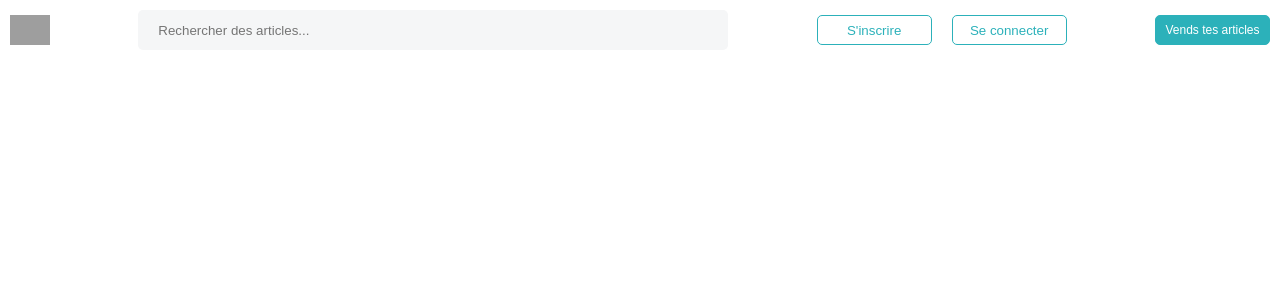
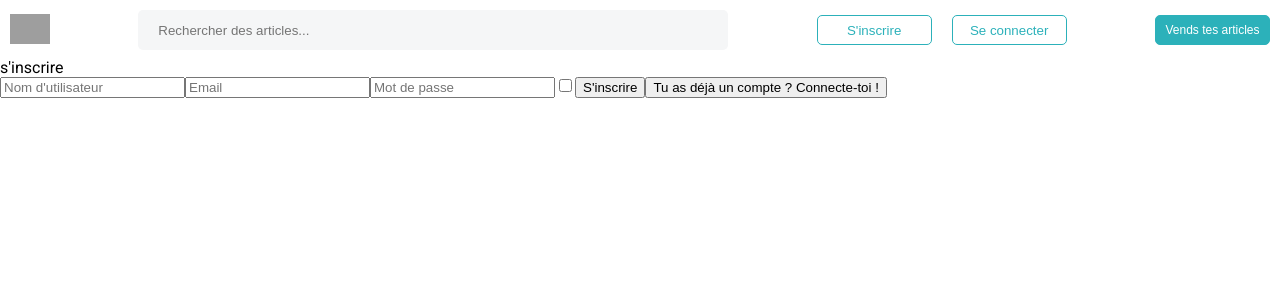
Before and after one commit to thibaultaprtn/vinted-frontend, a React (Vite) app: page /signup in a window 1280 px wide. Shown: the top 300 px of the page. Built offline with nearby package versions, Linux system fonts and the light colour scheme; grey boxes are pictures that could not be loaded.

Commit message:
Rajout des features de SignUp et de Login

```diff
--- a/package.json
+++ b/package.json
@@ -11,6 +11,7 @@
   },
   "dependencies": {
     "axios": "^1.7.5",
+    "js-cookie": "^3.0.5",
     "react": "^18.3.1",
     "react-dom": "^18.3.1",
     "react-icons": "^5.3.0",
--- a/src/App.css
+++ b/src/App.css
@@ -67,10 +67,10 @@ header > div {
   align-items: center;
 }
 
-header > div > img {
+header > div img {
   height: 30px;
 }
-header > div > img:hover {
+header > div img:hover {
   cursor: pointer;
 }
 
@@ -89,7 +89,7 @@ header > div input:hover {
 header > div input:focus {
   outline: none;
 }
-header > div > div {
+header > div div {
   display: flex;
   justify-content: center;
   gap: 20px;
@@ -99,7 +99,7 @@ header > div button:hover {
   cursor: pointer;
 }
 
-header > div > div > button {
+header > div div button {
   height: 30px;
   width: 115px;
   border: 1px solid #2cb1ba;
@@ -111,13 +111,26 @@ header > div > div > button {
   border-radius: 5px;
 }
 
-header > div > button {
+header div > button {
   font-size: 12px;
   height: 30px;
   width: 115px;
   border: 1px solid #2cb1ba;
   color: white;
   background-color: #2cb1ba;
+  display: flex;
+  justify-content: center;
+  align-items: center;
+  border-radius: 5px;
+}
+
+#logout {
+  font-size: 12px;
+  height: 30px;
+  width: 115px;
+  border: 1px solid #c2185a;
+  color: white;
+  background-color: #c2185a;
   display: flex;
   justify-content: center;
   align-items: center;
@@ -298,9 +311,9 @@ div.offerdiv > img:first-child {
 }
 
 .offerdiv button {
-  margin: 0 auto;
+  margin: 0auto 0;
   height: 45px;
-  width: 187px;
+  width: auto;
   background-color: #2cb1ba;
   color: white;
   font-size: 15px;
--- a/src/App.jsx
+++ b/src/App.jsx
@@ -1,10 +1,19 @@
+import "./App.css";
+
 import { useState, useEffect } from "react";
-import axios from "axios";
+
 import { BrowserRouter as Router, Routes, Route, Link } from "react-router-dom";
-import "./App.css";
+
+// Composants
+
+import Header from "./components/Header";
+
+// Pages
+
 import Home from "./pages/Home";
 import Offer from "./pages/Offer";
-const backurl = "http://localhost:3000";
+import Signup from "./pages/Signup";
+import Login from "./pages/Login";
 
 function App() {
   // const [isLoading, setIsLoading] = useState(true);
@@ -23,26 +32,13 @@ function App() {
 
   return (
     <>
-      <header>
-        <div className="container">
-          <img
-            src="https://lereacteur-vinted.netlify.app/assets/logo-a7c93c98.png"
-            alt="logo-vinted"
-          />
-          <form action="">
-            <input type="text" placeholder="Rechercher des articles..." />
-          </form>
-          <div>
-            <button> S'inscrire </button>
-            <button> Se connecter </button>
-          </div>
-          <button> Vends tes articles </button>
-        </div>
-      </header>
       <Router>
+        <Header />
         <Routes>
           <Route path="/" element={<Home />} />
           <Route path="/offer/:id" element={<Offer />} />
+          <Route path="/signup" element={<Signup />} />
+          <Route path="/login" element={<Login />} />
         </Routes>
       </Router>
     </>
--- /dev/null
+++ b/src/components/Header.jsx
@@ -0,0 +1,49 @@
+import { Link } from "react-router-dom";
+import Signup from "../pages/Signup";
+import Cookies from "js-cookie";
+import { useNavigate } from "react-router-dom";
+
+const Header = () => {
+  const navigate = useNavigate();
+  return (
+    <header>
+      <div className="container">
+        <Link to="/">
+          <img
+            src="https://lereacteur-vinted.netlify.app/assets/logo-a7c93c98.png"
+            alt="logo-vinted"
+          />
+        </Link>
+        <form action="">
+          <input type="text" placeholder="Rechercher des articles..." />
+        </form>
+        <>
+          {Cookies.get("token") ? (
+            <button
+              id="logout"
+              onClick={() => {
+                Cookies.remove("token");
+                navigate("/");
+              }}
+            >
+              Se déconnecter
+            </button>
+          ) : (
+            <div>
+              <Link to="/signup">
+                <button> S'inscrire </button>
+              </Link>
+              <Link to="/login">
+                <button> Se connecter </button>
+              </Link>
+            </div>
+          )}
+        </>
+
+        <button> Vends tes articles </button>
+      </div>
+    </header>
+  );
+};
+
+export default Header;
--- a/src/main.jsx
+++ b/src/main.jsx
@@ -4,7 +4,7 @@ import "./index.css";
 import App from "./App.jsx";
 
 createRoot(document.getElementById("root")).render(
-  <StrictMode>
-    <App />
-  </StrictMode>
+  // <StrictMode>
+  <App />
+  // </StrictMode>
 );
--- a/src/pages/Home.jsx
+++ b/src/pages/Home.jsx
@@ -10,10 +10,14 @@ const Home = () => {
 
   useEffect(() => {
     const fetchdata = async () => {
+      try {
         const response = await axios.get(`${backurl}/offer/`);
         console.log("response.data", response.data);
         setData(response.data);
         setIsLoading(false);
+      } catch (error) {
+        message: error.message;
+      }
     };
 
     fetchdata();
@@ -40,19 +44,26 @@ const Home = () => {
                 <div className="homephoto" key={elem._id}>
                   <Link to={`/offer/${elem._id}`}>
                     <div className="avatarupper">
-                      <img src={elem.owner.account.avatar.secure_url} alt="" />
+                      <img
+                        src={elem.owner.account.avatar.secure_url}
+                        alt={elem.owner.account.username}
+                      />
                       <span>{elem.owner.account.username}</span>
                     </div>
 
                     <img
                       className="articlephoto"
                       src={elem.product_image[0].secure_url}
-                      alt=""
+                      alt={elem.product_name}
                     />
                     <div className="itemdescription">
                       <p>{elem.product_price} €</p>
+                      {elem.product_details[1].TAILLE && (
                         <p>{elem.product_details[1].TAILLE}</p>
+                      )}
+                      {elem.product_details[0].MARQUE && (
                         <p>{elem.product_details[0].MARQUE}</p>
+                      )}
                     </div>
                   </Link>
                 </div>
--- /dev/null
+++ b/src/pages/Login.jsx
@@ -0,0 +1,60 @@
+import axios from "axios";
+import { Link } from "react-router-dom";
+import { useState } from "react";
+import { useNavigate } from "react-router-dom";
+const backurl = "http://localhost:3000";
+import Cookies from "js-cookie";
+
+const Login = () => {
+  const [email, setEmail] = useState("");
+  const [pwd, setPwd] = useState("");
+  const navigate = useNavigate();
+  return (
+    <>
+      <div>
+        <form
+          action=""
+          onSubmit={async (event) => {
+            event.preventDefault();
+            try {
+              const req = {
+                email: email,
+                password: pwd,
+              };
+              const response = await axios.post(`${backurl}/user/login`, req);
+              Cookies.set("token", response.data.token, { expires: 7 });
+              navigate("/");
+            } catch (error) {
+              return alert(error.response.data);
+              console.log(error.reponse.data);
+            }
+          }}
+        >
+          <h1>Se connecter</h1>
+          <input
+            type="email"
+            placeholder="Email"
+            value={email}
+            onChange={(event) => {
+              setEmail(event.target.value);
+            }}
+          />
+          <input
+            type="password"
+            placeholder="Mot de passe"
+            value={pwd}
+            onChange={(event) => {
+              setPwd(event.target.value);
+            }}
+          />
+          <button type="submit"> Se connecter</button>
+          <Link to="/signup">
+            <button> Pas encore de compte ? Inscris-toi !</button>
+          </Link>
+        </form>
+      </div>
+    </>
+  );
+};
+
+export default Login;
--- /dev/null
+++ b/src/pages/Signup.jsx
@@ -0,0 +1,79 @@
+import axios from "axios";
+import { Link } from "react-router-dom";
+import { useState } from "react";
+import { useNavigate } from "react-router-dom";
+const backurl = "http://localhost:3000";
+import Cookies from "js-cookie";
+
+const Signup = () => {
+  const [username, setUsername] = useState("");
+  const [email, setEmail] = useState("");
+  const [pwd, setPwd] = useState("");
+  const [newsletter, setNewsletter] = useState(false);
+  const navigate = useNavigate();
+  return (
+    <div>
+      <form
+        action=""
+        onSubmit={async (event) => {
+          event.preventDefault();
+          try {
+            const req = {
+              username: username,
+              email: email,
+              password: pwd,
+              newsletter: newsletter,
+            };
+            const response = await axios.post(`${backurl}/user/signup`, req);
+            // console.log("test");
+            // console.log("response.data.token", response.data.token);
+            Cookies.set("token", response.data.token, { expires: 7 });
+            navigate("/");
+          } catch (error) {
+            console.log(error.response.data);
+          }
+        }}
+      >
+        <h1>s'inscrire</h1>
+        <input
+          type="text"
+          placeholder="Nom d'utilisateur"
+          value={username}
+          onChange={(event) => {
+            setUsername(event.target.value);
+          }}
+        />
+        <input
+          type="email"
+          placeholder="Email"
+          value={email}
+          onChange={(event) => {
+            setEmail(event.target.value);
+          }}
+        />
+        <input
+          type="password"
+          placeholder="Mot de passe"
+          value={pwd}
+          onChange={(event) => {
+            setPwd(event.target.value);
+          }}
+        />
+        <input
+          type="checkbox"
+          placeholder="Newsletter"
+          onClick={(event) => {
+            // console.log("checkbox value ==>", event.target.checked);
+            setNewsletter(event.target.checked);
+          }}
+        />
+        <button type="submit"> S'inscrire</button>
+        <Link to="/login">
+          <button> Tu as déjà un compte ? Connecte-toi !</button>
+        </Link>
+      </form>
+    </div>
+  );
+};
+
+export default Signup;
```
Also changed, not shown: src/pages/Offer.jsx (+14 -27 lines), 1 other file (tests, documents, lock files or other folders). Lines whose indentation alone changed are shown as unchanged.
